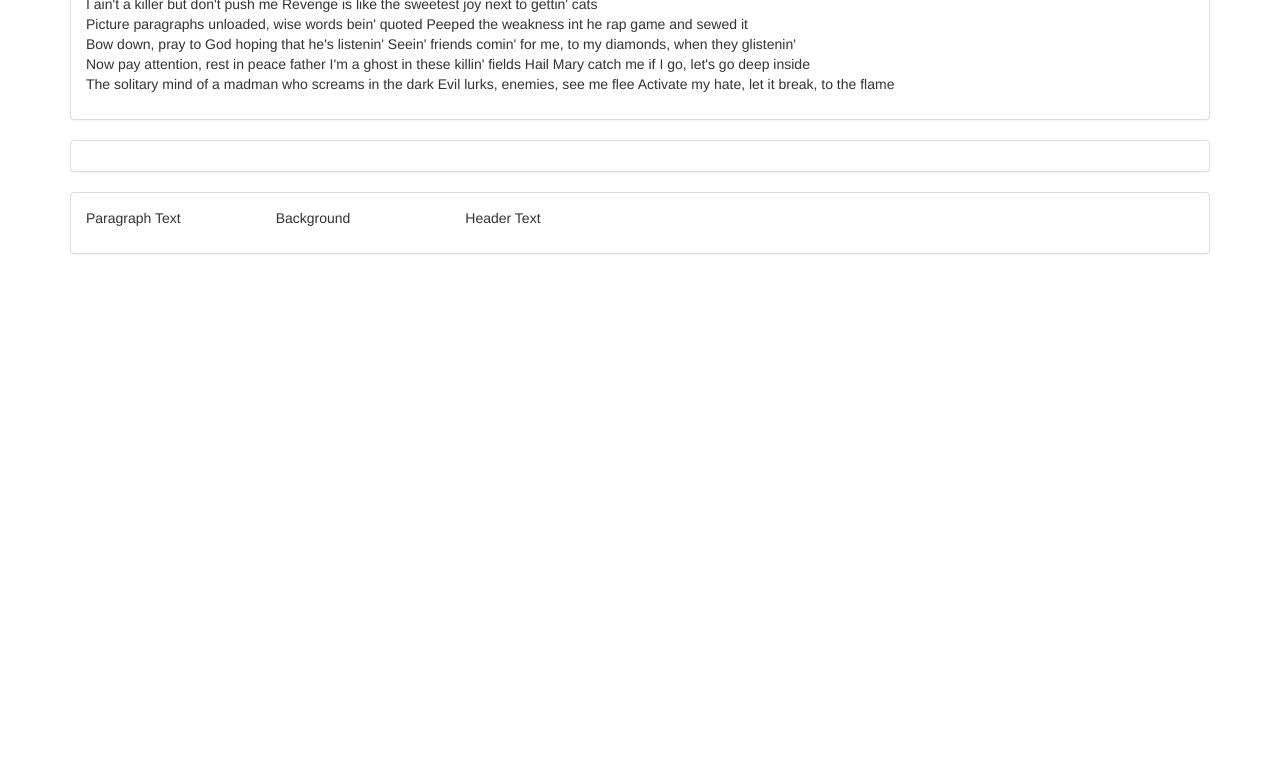
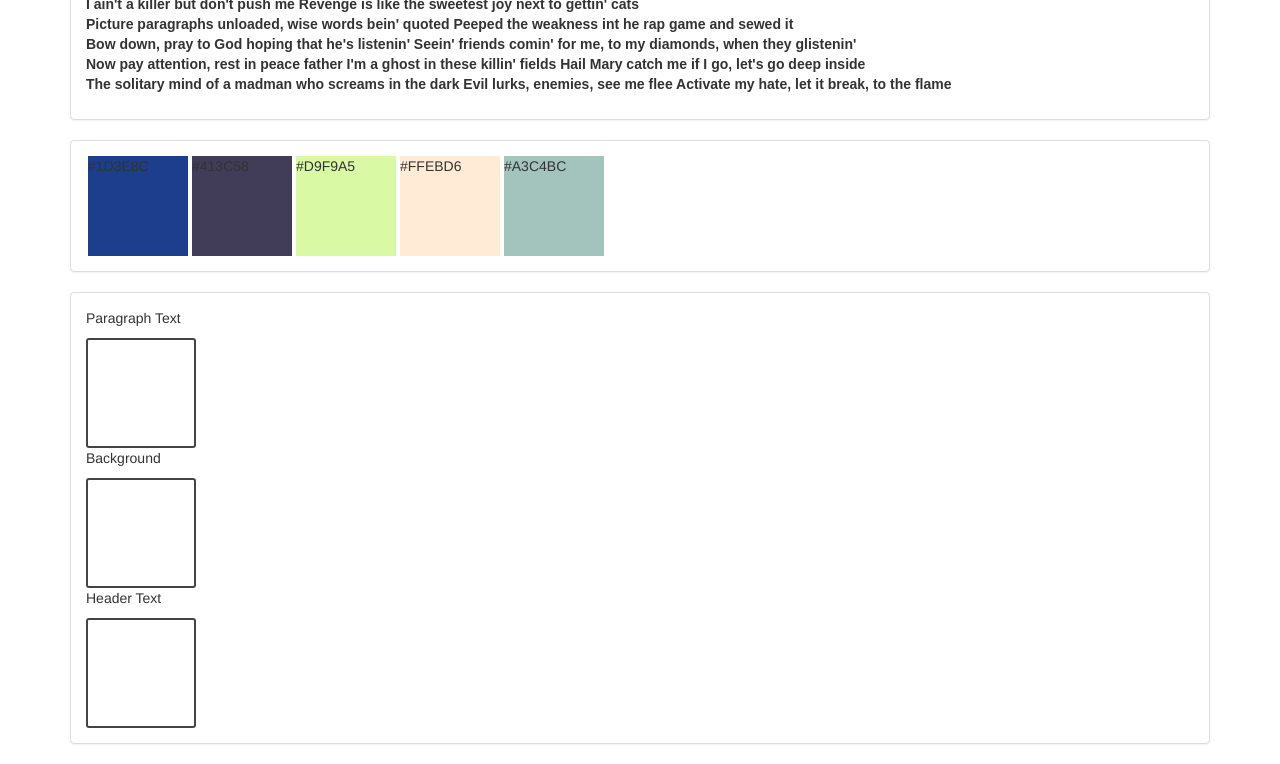
Before and after one commit to Larou-Tim/Project-Omega-Watch, a plain HTML site: page drag-and-drop/drag-drop.html in a window 1280 px wide. Shown: the part 92-856 px from the top of the page. Before the commit the page ends 800 px from the top, so only its background shows below. Drawn offline with nearby package versions, Linux system fonts and the light colour scheme.

Commit message:
Last commit. To update: extensibility for selectors and css vars

```diff
--- a/drag-and-drop/drag-drop.css
+++ b/drag-and-drop/drag-drop.css
@@ -12,11 +12,15 @@
 
 .example-markup h1{
 	color: var(--header-color);
+	font-family: serif;
+	font-weight: bolder;
 
 }
 
 .example-markup p {
 	color: var(--paragraph-color);
+	font-family: sans-serif;
+	font-weight: bold;
 }
 
 div.palette-color {
--- a/drag-and-drop/drag-drop.html
+++ b/drag-and-drop/drag-drop.html
@@ -2,7 +2,7 @@
 <html lang="en">
 	<head>
 		<meta charset="UTF-8">
-		<title>Layout One</title>
+		<title>Drag Show</title>
 		<meta name="viewport" content="width=device-width, initial-scale=1.0">
 		<!-- Reset.css CDN -->
 		<link rel="stylesheet" href="https://cdnjs.cloudflare.com/ajax/libs/meyer-reset/2.0/reset.css" integrity="sha256-7VVaJ5GDwFQiLIc+eNksQLUSSY5JNZtqv9o2BI8UGYg=" crossorigin="anonymous" />
@@ -16,10 +16,10 @@
 		<link rel="stylesheet" href="https://maxcdn.bootstrapcdn.com/bootstrap/3.3.7/css/bootstrap.min.css" integrity="sha384-BVYiiSIFeK1dGmJRAkycuHAHRg32OmUcww7on3RYdg4Va+PmSTsz/K68vbdEjh4u" crossorigin="anonymous">
 		<!-- Optional theme -->
 		<link rel="stylesheet" href="https://maxcdn.bootstrapcdn.com/bootstrap/3.3.7/css/bootstrap-theme.min.css" integrity="sha384-rHyoN1iRsVXV4nD0JutlnGaslCJuC7uwjduW9SVrLvRYooPp2bWYgmgJQIXwl/Sp" crossorigin="anonymous">
-		<link rel="stylesheet" href="layout-one.css">
+		<link rel="stylesheet" href="drag-drop.css">
 		<!-- Latest compiled and minified JavaScript -->
 		<script src="https://maxcdn.bootstrapcdn.com/bootstrap/3.3.7/js/bootstrap.min.js" integrity="sha384-Tc5IQib027qvyjSMfHjOMaLkfuWVxZxUPnCJA7l2mCWNIpG9mGCD8wGNIcPD7Txa" crossorigin="anonymous"></script>
-		<script src="layout-one.js" type="text/javascript"></script>
+		<script src="drag-drop.js" type="text/javascript"></script>
 	</head>
 	<body>
 		<div class="container">
@@ -47,21 +47,21 @@
 			</div>
 			<!-- Drop container -->
 			<div class="panel panel-default">
-				<div class="panel-body">
-					<div class="row">
-						<div class="col-sm-2 style-box">
+				<div class="panel-body style-container">
+
+					<div class="style-box">
 						<p>Paragraph Text</p>
 						<div class="color-holder" data-css-var="--paragraph-color"></div>
 					</div>
-						<div class="col-sm-2 style-box">
+					<div class="style-box">
 						<p>Background</p>
 						<div class="color-holder" data-css-var="--bg-color"></div>
 					</div>
-						<div class="col-sm-2 style-box">
+					<div class="style-box">
 						<p>Header Text</p>
 						<div class="color-holder" data-css-var="--header-color"></div>
 					</div>
-					</div>
+
 				</div>
 			</div>
 		</div>
--- a/drag-and-drop/drag-drop.js
+++ b/drag-and-drop/drag-drop.js
@@ -1,18 +1,21 @@
 $(document).ready(function(){
 	// Initialize a hard coded array of colors
-	var colors = ["#aceace", "#4f14f1", "#5d25c2", "#d4ad4a", "#eaeb12"];
+	var colors = ["#1D3E8C", "#413C58", "#D9F9A5", "#FFEBD6", "#A3C4BC"];
 
-	// Makes color-holder a drop acceptor
-	// $(".color-holder").droppable({
-	// 	drop: dropHandler
-	// });
+	// Initialize a hard coded object of CSS Variable "human" name and Logical name
+	// var cssVariableObject = {
+	// 	"Paragraph Text": "--para"
+	// }
 
 	// Generate the color to DOM elements and append to palette-box
+	// Function accepts an array of colors.
 	function generatePaletteDOM(colorsArray) {
+		// If relevant, clears container.
 		$(".palette-box").empty();
 
 		for (var i = 0; i < colorsArray.length; i++) {
 			var outputColor = $("<div>");
+			// Adds class for later use and attributes for storing color value.
 			outputColor.addClass("palette-color");
 			outputColor.attr("data-color-value", colorsArray[i]);
 			outputColor.text(colorsArray[i]);
@@ -24,27 +27,34 @@
 				helper: "clone",
 				revert: true
 			});
+
 			$(".palette-box").append(outputColor);
 		}
+	}
+
+	function generateStyleContainer(styleObject){
 
 	}
 
-	// function dropHandler(event, ui){
-	// 	console.log(ui);
-	// }
+	// Adds drop functionality to DOM element.
+	$(".color-holder").droppable();
 
-	$(".color-holder").droppable();
+	// Event handling for dropping in colors.
+	// ui is a jqueryUI object of Jquery objects.
+	// ui.draggable selects the dragged element.
+	// We take it's color value.
 	$(".color-holder").on("drop", function(event, ui){
 		var outputCSSVar = $(this).attr("data-css-var");
 		var outputCSSColor = ui.draggable.attr("data-color-value");
 
+		// Change the color of the dragged onto box.
 		$(this).css("background-color", outputCSSColor);
+		// Change the CSS Variables dynamically.
 		$("html").get(0).style.setProperty(outputCSSVar, outputCSSColor);
 	});
 
+	// Initial Palette Generation
 	generatePaletteDOM(colors);
-
-	// Modify the generation to add classes for drag and drop.
 
 
 
```
Lines whose indentation alone changed are shown as unchanged.
